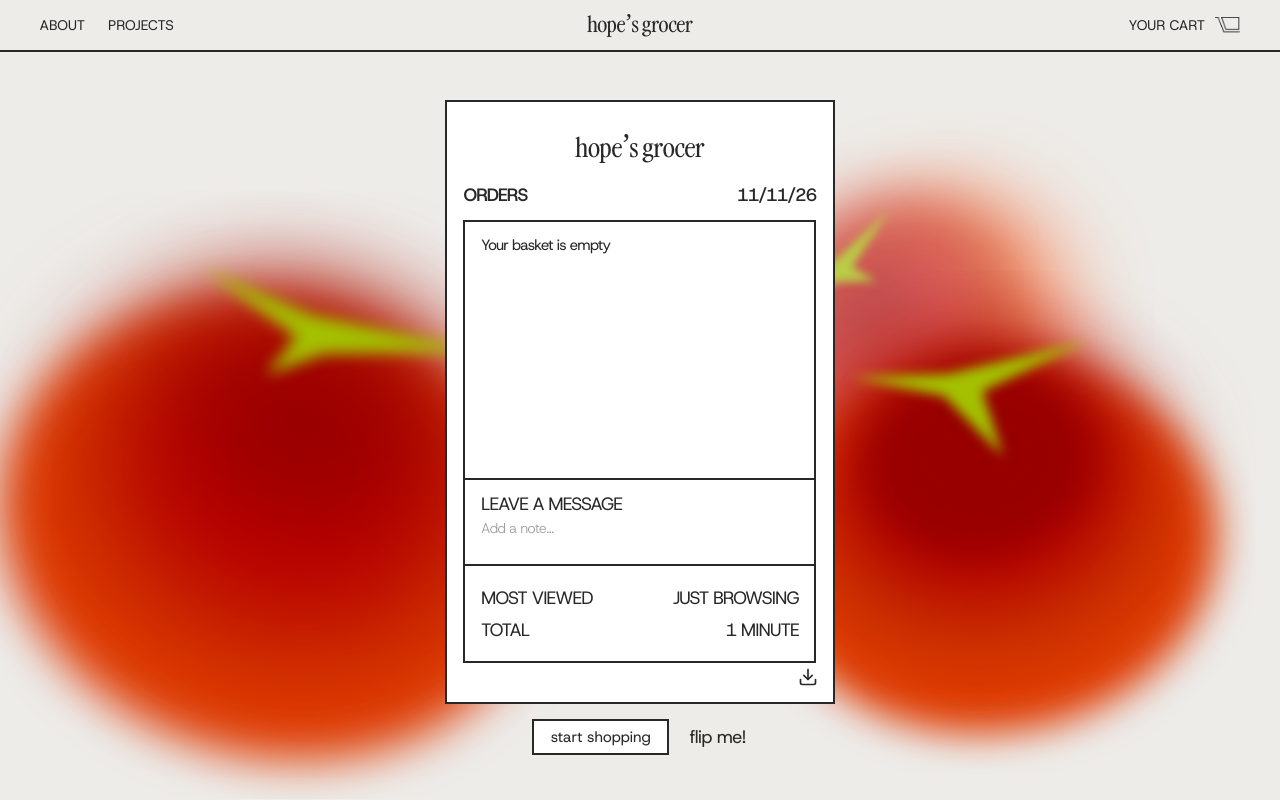
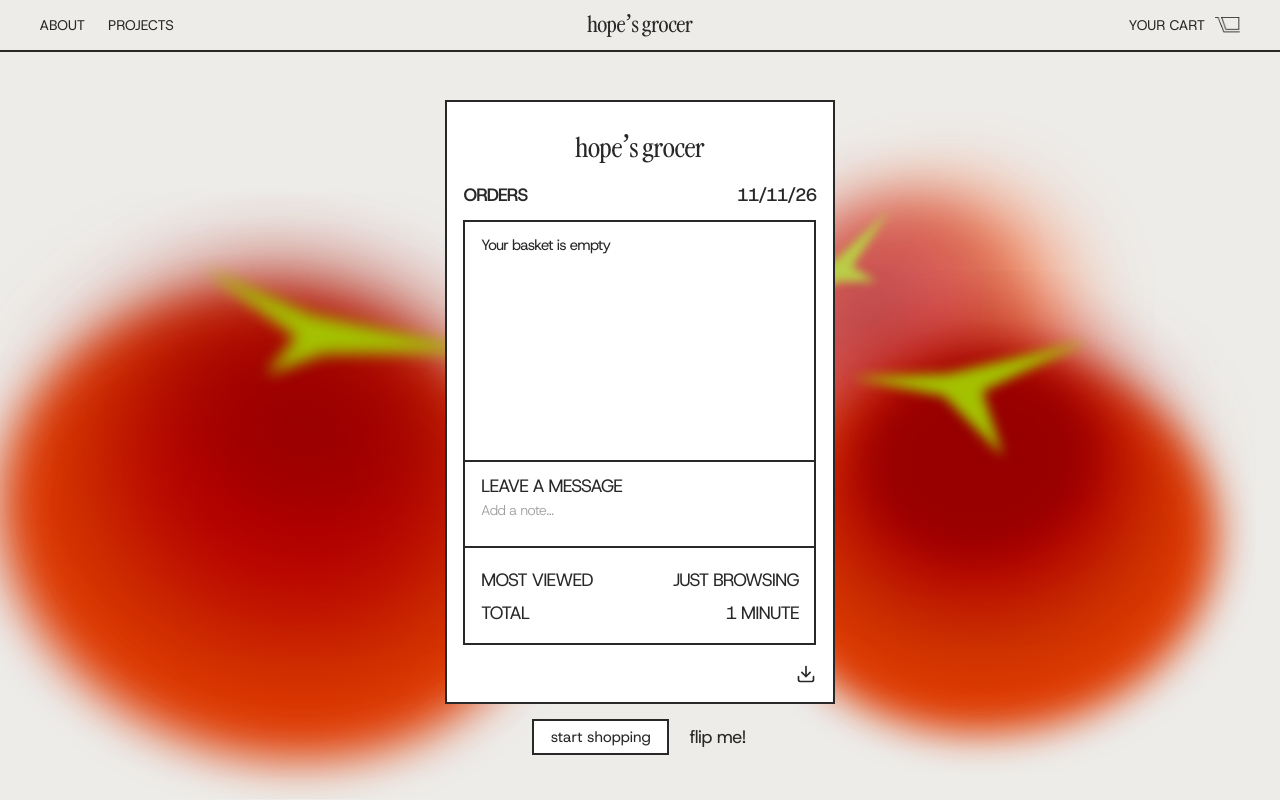
Before and after one commit to matthewhopeyonatan-creator/portfolio, a Next.js app: page /receipt in a window 1280 px wide. Shown: the top 800 px of the page. Built offline with nearby package versions, Linux system fonts and the light colour scheme.

Commit message:
Receipt (branch): more room under the box for the download icon, finer photo grain, and the photo stays a positive print in dark mode
Co-Authored-By: Claude Opus 5.5 <noreply@anthropic.com>
Claude-Session: https://claude.ai/code/session_01GYPHnZVL3HH7QMswTWv6Z2

```diff
--- a/components/Receipt.module.css
+++ b/components/Receipt.module.css
@@ -210,7 +210,8 @@
   box-sizing: border-box;
   width: 100%;
   min-height: calc(791 * var(--ru));
-  padding: calc(35 * var(--ru)) calc(22 * var(--ru)) calc(52 * var(--ru));
+  /* 76 at the bottom (Figma 52 + 24): room under the box for the download icon */
+  padding: calc(35 * var(--ru)) calc(22 * var(--ru)) calc(76 * var(--ru));
   border: 2px solid var(--color-ink);
   background: var(--color-paper);
 }
@@ -292,7 +293,7 @@
   display: flex;
   flex-direction: column;
   gap: calc(4 * var(--ru));
-  min-height: calc(343 * var(--ru));
+  min-height: calc(319 * var(--ru)); /* Figma 343, less the 24 given to the bottom margin */
   margin: 0;
   padding: calc(17 * var(--ru)) calc(21 * var(--ru)) calc(40 * var(--ru));
   box-sizing: border-box;
@@ -464,8 +465,8 @@
 /* download this side: a small icon in the slip's bottom-right corner, in the ink */
 .save {
   position: absolute;
-  right: calc(12 * var(--ru));
-  bottom: calc(12 * var(--ru));
+  right: calc(14 * var(--ru));
+  bottom: calc(16 * var(--ru));
   z-index: 6;
   display: grid;
   place-items: center;
--- a/components/ReceiptBack.module.css
+++ b/components/ReceiptBack.module.css
@@ -180,9 +180,10 @@
   animation: printPhoto 900ms var(--ease-out);
 }
 
-/* dark slip: the dots turn to the light ink */
-:global(html[data-theme="dark"]) .photo {
-  filter: invert(1);
+/* dark slip: the photo isn't inverted — it stays a positive print, dark dots on a light square
+   (the light ink colour standing in for paper) */
+:global(html[data-theme="dark"]) .filled {
+  background: var(--color-ink);
 }
 
 /* it prints top to bottom, like the head moving down the paper */
--- a/components/ReceiptBack.tsx
+++ b/components/ReceiptBack.tsx
@@ -15,7 +15,7 @@ import styles from "./ReceiptBack.module.css";
  */
 
 const PHOTO_KEY = "hg-receipt-photo";
-const N = 300; // the printed photo's resolution: coarse enough that the dither reads as grain
+const N = 400; // the printed photo's resolution: coarse enough that the dither reads as grain
 
 /** Print an image the way a receipt printer would: grey, levels stretched, grain, a little row
  *  banding, then Floyd–Steinberg dithered to one bit. Dark dots are the ink (#282828), the rest
@@ -60,7 +60,7 @@ function receiptify(src: CanvasImageSource, sw: number, sh: number, mirror = fal
       let v = ((lum[i] - lo) / (hi - lo)) * 255;
       v = 255 * Math.pow(Math.min(1, Math.max(0, v / 255)), 0.8); // lift the mids so faces don't go muddy
       v = (v - 128) * 1.15 + 128; // a little more contrast
-      v += (Math.random() - 0.5) * 70 + band; // grain
+      v += (Math.random() - 0.5) * 60 + band; // grain
       lum[i] = v;
     }
   }
```
